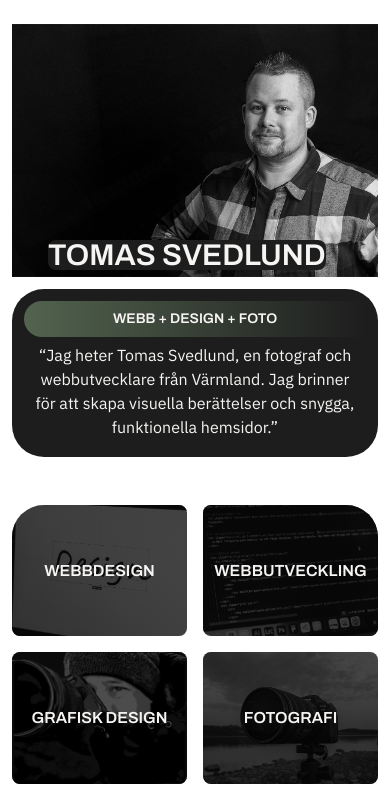
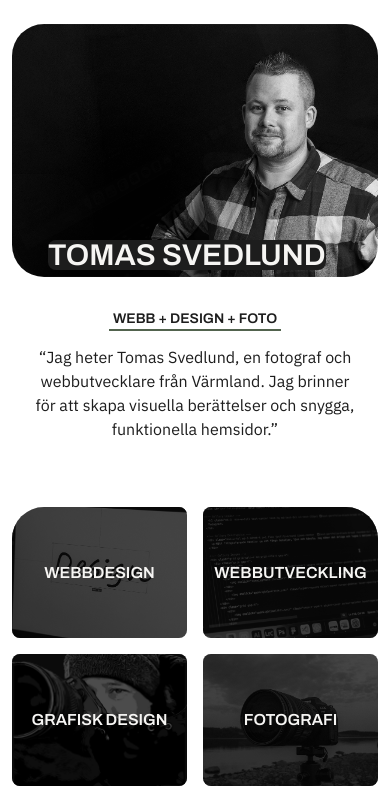
Before and after one commit to tomassvedlund/tomas-svedlund-portfolio, a website: page index.html in a window 390 px wide. Shown: the part 96-884 px from the top of the page. Drawn offline with nearby package versions, Linux system fonts and the light colour scheme.

Commit message:
change introduction on small screens - index

```diff
--- a/index.html
+++ b/index.html
@@ -145,10 +145,10 @@
 
 
   <!-- Hero -->
-  <section id="hero hero-change" data-label="Välkommen" class="rounded-tl-4xl lg:ml-24 mt-24 max-w-full max-h-screen text-portfolio-light px-3 md:px-6 pt-6">
+  <section id="hero hero-change" data-label="Välkommen" class=" lg:ml-24 mt-24 max-w-full max-h-screen text-portfolio-light px-3 md:px-6 pt-6">
 
     <!-- Hero Image (Changing with "hero-change.js") -->
-    <div id="hero-change" class="w-full h-[30vh] lg:h-[40vh] xl:h-[75vh] bg-cover bg-center bg-no-repeat transition-all duration-1000 rounded-none md:rounded-4xl"></div>
+    <div id="hero-change" class="w-full h-[30vh] md:h-[40vh] lg:h-[50vh] xl:h-[75vh] bg-cover bg-center bg-no-repeat transition-all duration-1000 rounded-4xl"></div>
 
 
     <!-- Hero Inner -->
@@ -196,10 +196,10 @@
       </div>
 
       <!-- Introduction (Only small screens max 767px) -->
-      <div class=" flex flex-col  md:hidden mt-3 p-3 max-w-full max-h-full mb-6 backdrop-blur-sm rounded-4xl text-center bg-portfolio-black-bread text-portfolio-light font-paragraph">
+      <div class="  flex flex-col text-center  md:hidden mt-3 p-3 max-w-full max-h-full mb-6 backdrop-blur-sm rounded-4xl align-center text-portfolio-black-bread  font-paragraph">
 
         <!-- Quote -->
-        <span class="bg-gradient-to-r from-portfolio-green to-transparent max-w-full text-sm sm:text-lg md:text-2xl xl:text-[32px]  px-4 py-2  font-headings font-semibold uppercase  rounded-l-4xl">
+        <span class="inline-block mx-auto border-b-2 px-1 border-portfolio-green text-center text-sm sm:text-lg md:text-2xl xl:text-[32px] my-2 font-headings font-semibold uppercase">
           Webb + Design + Foto
         </span>
 
```
Also changed, not shown: style.css.
